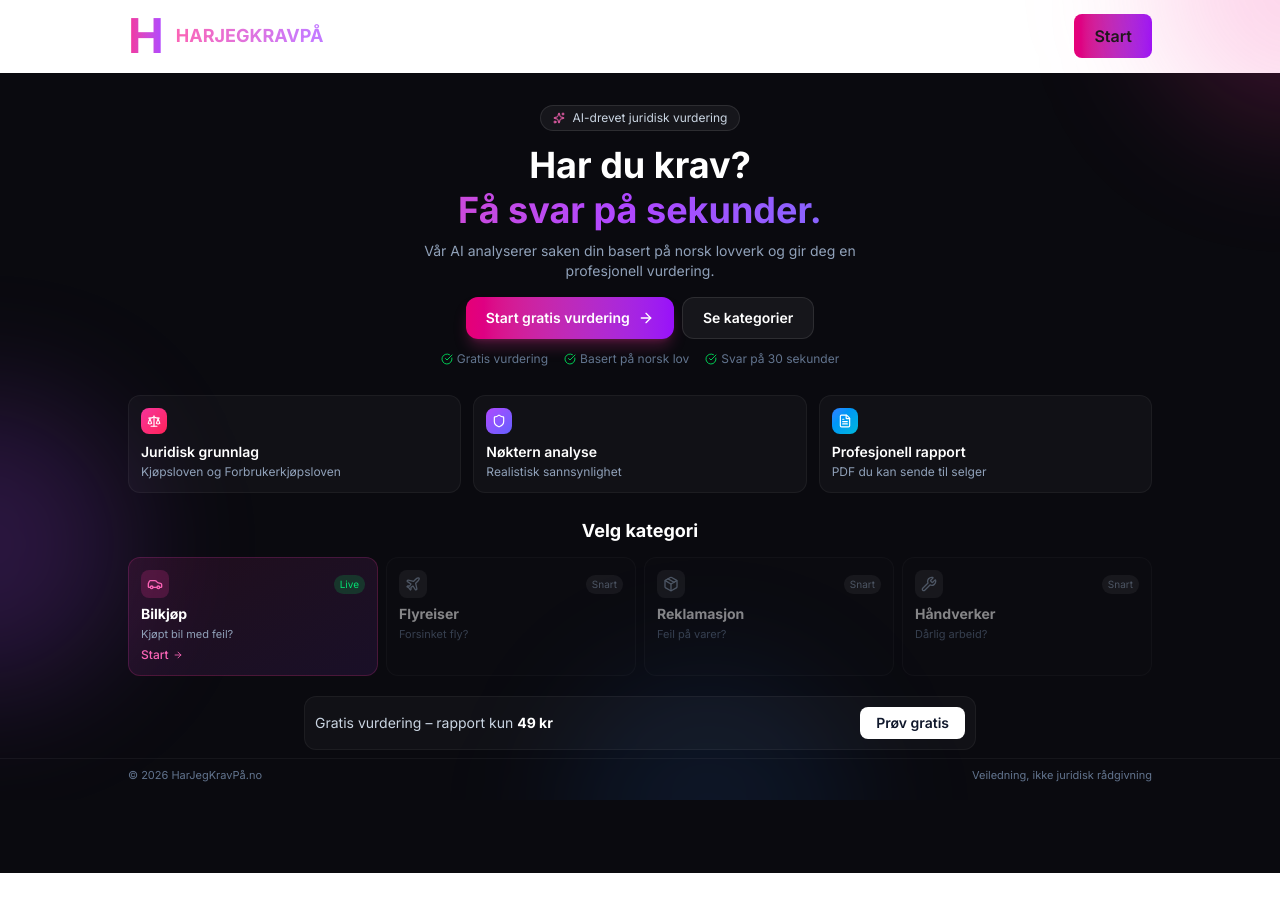
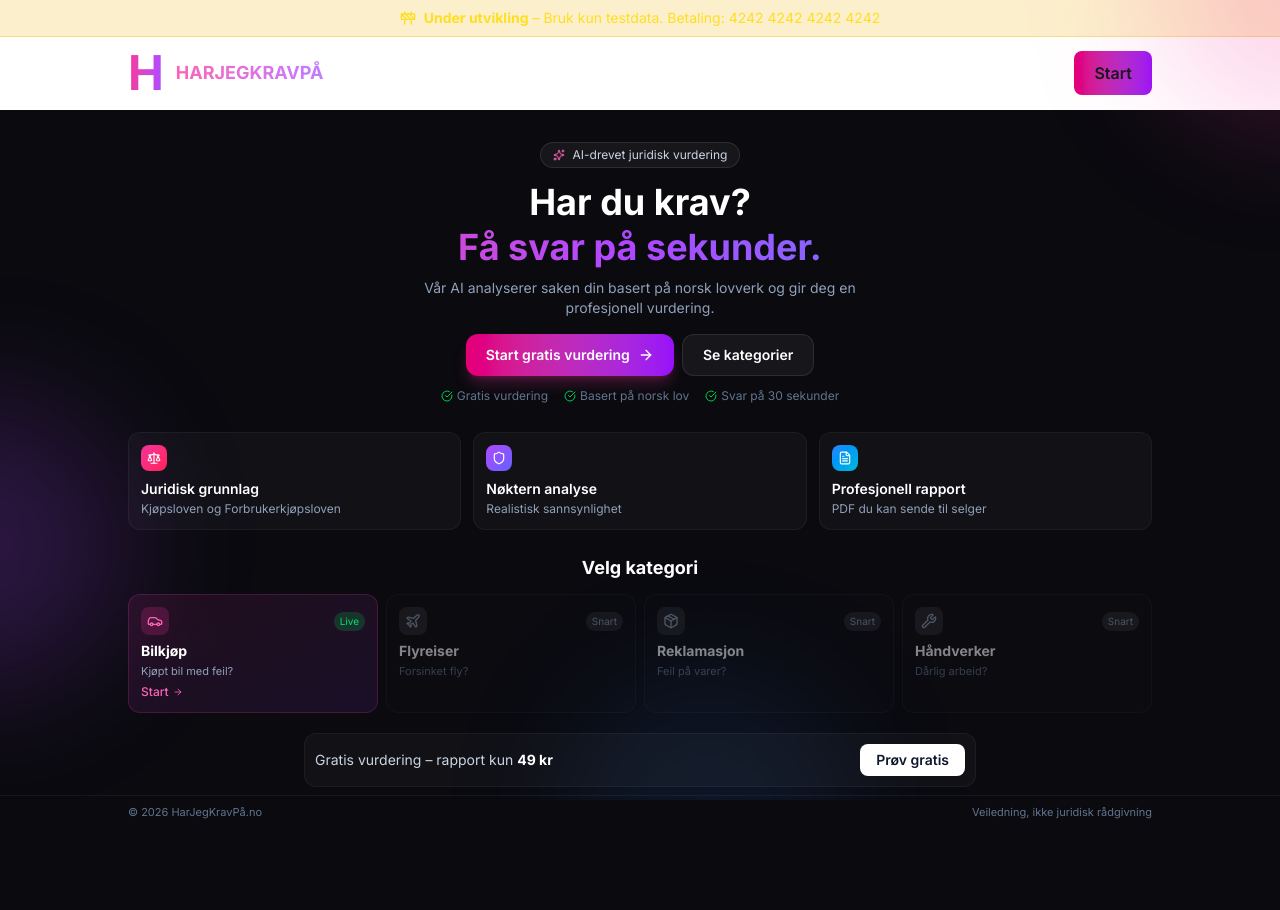
Before and after one commit to langaas500/harjegkravpaa, a Next.js app: page / in a window 1280 px wide. Before the commit the page ends 873 px from the top, so only its background shows below. Built offline with nearby package versions, Linux system fonts and the light colour scheme.

Commit message:
Add construction warning banner

```diff
--- a/src/app/components/AppHeader.tsx
+++ b/src/app/components/AppHeader.tsx
@@ -1,11 +1,21 @@
 "use client";
 
 import { useRouter } from "next/navigation";
+import { Construction } from "lucide-react";
 
 export default function AppHeader() {
   const router = useRouter();
 
   return (
+    <>
+      {/* Under konstruksjon banner */}
+      <div className="bg-yellow-500/20 border-b border-yellow-500/30 px-4 py-2">
+        <div className="max-w-5xl mx-auto flex items-center justify-center gap-2 text-yellow-300 text-xs sm:text-sm">
+          <Construction className="h-4 w-4 flex-shrink-0" />
+          <span><strong>Under utvikling</strong> – Bruk kun testdata. Betaling: 4242 4242 4242 4242</span>
+        </div>
+      </div>
+
       <header className="px-4 py-3 border-b border-white/5">
         <div className="max-w-5xl mx-auto flex items-center justify-between">
           <button
@@ -27,5 +37,6 @@ export default function AppHeader() {
           </button>
         </div>
       </header>
+    </>
   );
 }
```
Lines whose indentation alone changed are shown as unchanged.
